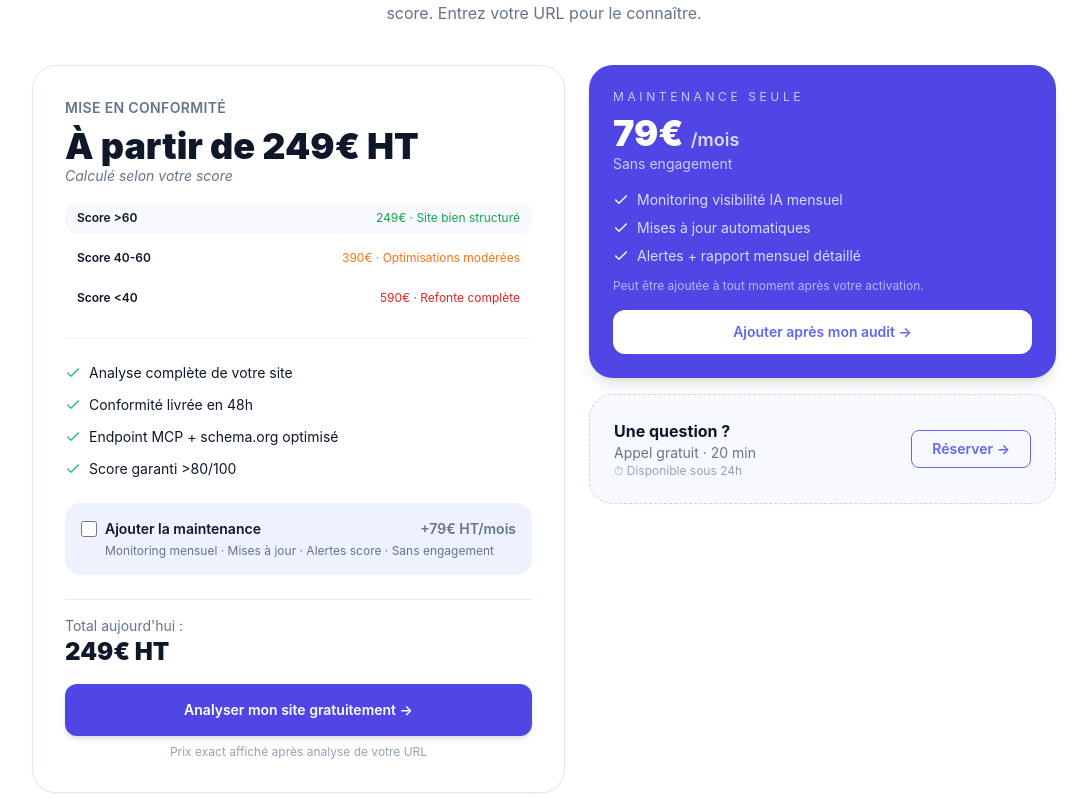
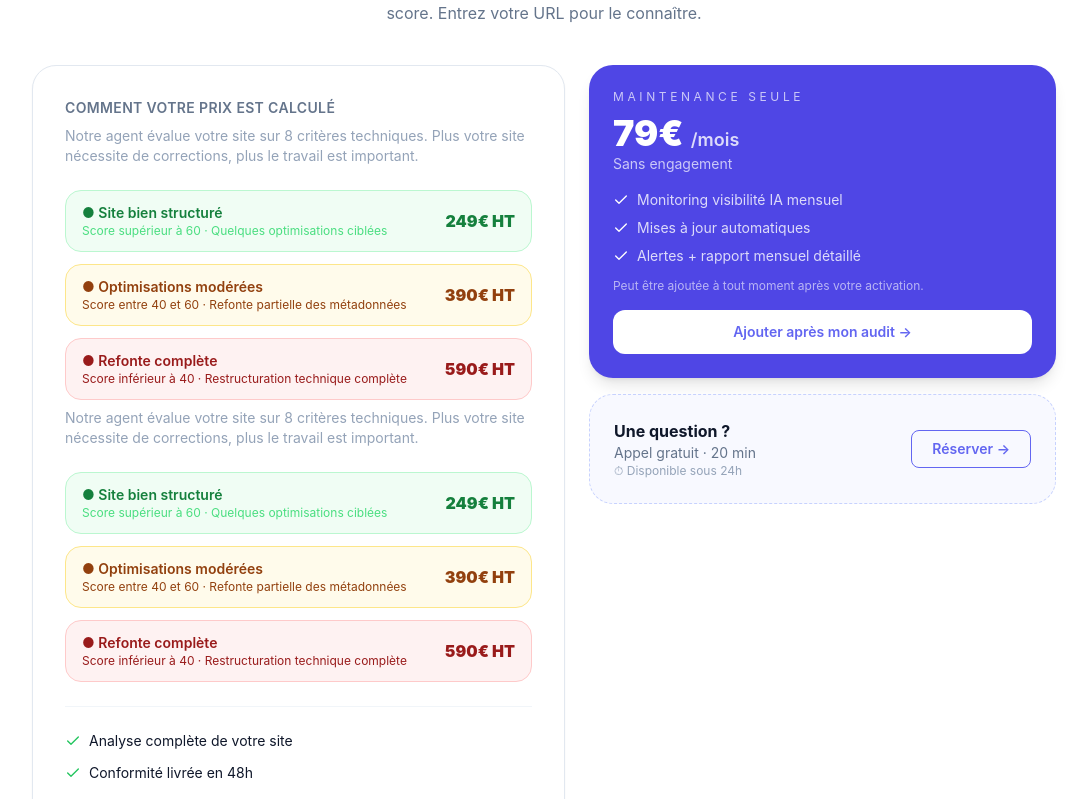
Before and after one commit to Kolkane/MCP-Audit, a Next.js app: page / in a window 1280 px wide. Shown: the part 3701-4500 px from the top of the page, without its empty margins (96-1183 px from the left). Built offline with nearby package versions, Linux system fonts and the light colour scheme; no server answers.

Commit message:
wip: pricing refactor

```diff
--- a/components/pricing-plans.tsx
+++ b/components/pricing-plans.tsx
@@ -4,11 +4,7 @@ import { useState } from "react";
 import Link from "next/link";
 import { Check } from "lucide-react";
 
-const activationOptions = [
-  { label: "Score >60", note: "Site bien structuré", price: 249, color: "text-green-600" },
-  { label: "Score 40-60", note: "Optimisations modérées", price: 390, color: "text-orange-500" },
-  { label: "Score <40", note: "Refonte complète", price: 590, color: "text-red-600" }
-];
+import { PRICE_LEVELS } from "@/lib/pricing";
 
 const maintenanceFeatures = [
   "Monitoring visibilité IA mensuel",
@@ -19,7 +15,8 @@ const maintenanceFeatures = [
 export function PricingPlans({ calendlyUrl }: { calendlyUrl: string }) {
   const [selectedIndex, setSelectedIndex] = useState(0);
   const [addMaintenance, setAddMaintenance] = useState(false);
-  const activation = activationOptions[selectedIndex];
+  const [analysis, setAnalysis] = useState<{ price: number; label: string; auditId: string } | null>(null);
+  const activation = analysis ? { price: analysis.price, label: analysis.label } : PRICE_LEVELS[selectedIndex];
 
   const handleScroll = () => {
     const hero = document.querySelector("#hero");
@@ -29,23 +26,68 @@ export function PricingPlans({ calendlyUrl }: { calendlyUrl: string }) {
   return (
     <div className="mx-auto mt-10 flex flex-col gap-6 md:max-w-5xl md:flex-row">
       <div className="flex-1 rounded-3xl border border-[#E2E8F0] bg-white p-8 shadow-sm">
-        <div className="text-sm font-semibold uppercase tracking-wide text-slate">Mise en conformité</div>
-        <h3 className="mt-2 text-4xl font-black text-night">À partir de {activation.price}€ HT</h3>
-        <p className="text-sm italic text-slate">Calculé selon votre score</p>
-        <div className="mt-4 space-y-2 text-xs text-[#94A3B8]">
-          {activationOptions.map((option, idx) => (
-            <button
-              key={option.label}
-              onClick={() => setSelectedIndex(idx)}
-              className={`flex w-full items-center justify-between rounded-xl px-3 py-2 text-left transition ${
-                idx === selectedIndex ? "bg-[#F8F9FF]" : "bg-transparent"
-              }`}
-            >
-              <span className="font-semibold text-night">{option.label}</span>
-              <span className={`${option.color}`}>{option.price}€ · {option.note}</span>
-            </button>
-          ))}
+        <div className="text-sm font-semibold uppercase tracking-wide text-slate">Comment votre prix est calculé</div>
+        {!analysis && (
+          <>
+            <p className="mt-2 text-sm text-[#94A3B8]">
+              Notre agent évalue votre site sur 8 critères techniques. Plus votre site nécessite de corrections, plus le travail est important.
+            </p>
+            <div className="mt-6 space-y-3">
+              <div className="flex items-center justify-between rounded-2xl border border-[#BBF7D0] bg-[#F0FDF4] px-4 py-3 text-sm">
+                <div>
+                  <p className="font-semibold text-[#15803D]">● Site bien structuré</p>
+                  <p className="text-xs text-[#4ADE80]">Score supérieur à 60 · Quelques optimisations ciblées</p>
+                </div>
+                <span className="text-base font-black text-[#15803D]">249€ HT</span>
+              </div>
+              <div className="flex items-center justify-between rounded-2xl border border-[#FDE68A] bg-[#FFFBEB] px-4 py-3 text-sm">
+                <div>
+                  <p className="font-semibold text-[#92400E]">● Optimisations modérées</p>
+                  <p className="text-xs text-[#92400E]">Score entre 40 et 60 · Refonte partielle des métadonnées</p>
+                </div>
+                <span className="text-base font-black text-[#92400E]">390€ HT</span>
+              </div>
+              <div className="flex items-center justify-between rounded-2xl border border-[#FECACA] bg-[#FEF2F2] px-4 py-3 text-sm">
+                <div>
+                  <p className="font-semibold text-[#991B1B]">● Refonte complète</p>
+                  <p className="text-xs text-[#991B1B]">Score inférieur à 40 · Restructuration technique complète</p>
+                </div>
+                <span className="text-base font-black text-[#991B1B]">590€ HT</span>
+              </div>
+            </div>
+          </>
+        )}        <p className="mt-2 text-sm text-[#94A3B8]">
+          Notre agent évalue votre site sur 8 critères techniques. Plus votre site nécessite de corrections, plus le travail est important.
+        </p>
+        <div className="mt-6 space-y-3">
+          <div className="flex items-center justify-between rounded-2xl border border-[#BBF7D0] bg-[#F0FDF4] px-4 py-3 text-sm">
+            <div>
+              <p className="font-semibold text-[#15803D]">● Site bien structuré</p>
+              <p className="text-xs text-[#4ADE80]">Score supérieur à 60 · Quelques optimisations ciblées</p>
+            </div>
+            <span className="text-base font-black text-[#15803D]">249€ HT</span>
+          </div>
+          <div className="flex items-center justify-between rounded-2xl border border-[#FDE68A] bg-[#FFFBEB] px-4 py-3 text-sm">
+            <div>
+              <p className="font-semibold text-[#92400E]">● Optimisations modérées</p>
+              <p className="text-xs text-[#92400E]">Score entre 40 et 60 · Refonte partielle des métadonnées</p>
+            </div>
+            <span className="text-base font-black text-[#92400E]">390€ HT</span>
+          </div>
+          <div className="flex items-center justify-between rounded-2xl border border-[#FECACA] bg-[#FEF2F2] px-4 py-3 text-sm">
+            <div>
+              <p className="font-semibold text-[#991B1B]">● Refonte complète</p>
+              <p className="text-xs text-[#991B1B]">Score inférieur à 40 · Restructuration technique complète</p>
+            </div>
+            <span className="text-base font-black text-[#991B1B]">590€ HT</span>
+          </div>
         </div>
+        {analysis && (
+          <div className={`mt-6 rounded-2xl border px-4 py-4 text-sm ${analysis.price <= 249 ? "bg-[#F0FDF4] border-[#BBF7D0] text-[#15803D]" : analysis.price <= 390 ? "bg-[#FFFBEB] border-[#FDE68A] text-[#92400E]" : "bg-[#FEF2F2] border-[#FECACA] text-[#991B1B]"}`}>
+            <p className="text-sm font-semibold">Votre score : {analysis.label}</p>
+            <p className="text-xs text-night/70">Analyse personnalisée basée sur vos données.</p>
+          </div>
+        )}
         <div className="my-6 h-px w-full bg-[#F1F5F9]" />
         <ul className="space-y-3 text-sm text-night">
           {["Analyse complète de votre site", "Conformité livrée en 48h", "Endpoint MCP + schema.org optimisé", "Score garanti >80/100"].map(
@@ -73,29 +115,15 @@ export function PricingPlans({ calendlyUrl }: { calendlyUrl: string }) {
           </label>
           <p className="mt-1 ml-6 text-xs text-slate">Monitoring mensuel · Mises à jour · Alertes score · Sans engagement</p>
         </div>
-        <div className="mt-6 border-t border-indigo-100 pt-4 text-sm text-slate">
-          {!addMaintenance ? (
-            <>
-              <p>Total aujourd'hui :</p>
-              <p className="text-2xl font-black text-night">{activation.price}€ HT</p>
-            </>
-          ) : (
-            <>
-              <p>Aujourd'hui :</p>
-              <p className="text-2xl font-black text-night">{activation.price}€ HT</p>
-              <p className="text-sm font-semibold text-accent">Puis 79€ HT/mois</p>
-              <p className="text-xs text-[#94A3B8]">Sans engagement — résiliable en 1 clic</p>
-            </>
-          )}
-        </div>
+        {!analysis && <p className="mt-4 text-sm italic text-[#94A3B8]">Entrez votre URL pour connaître votre prix exact.</p>}
         <button
           type="button"
           onClick={handleScroll}
           className="mt-4 w-full rounded-xl bg-[#4F46E5] px-5 py-4 text-sm font-semibold text-white shadow-md transition hover:bg-[#4338CA]"
         >
-          Analyser mon site gratuitement →
+          {analysis ? `Payer ${analysis.price}€ et démarrer →` : "Analyser mon site gratuitement →"}
         </button>
-        <p className="mt-2 text-center text-xs text-[#94A3B8]">Prix exact affiché après analyse de votre URL</p>
+        {!analysis && <p className="mt-2 text-center text-xs text-[#94A3B8]">Prix calculé automatiquement · Aucune CB requise</p>}
       </div>
 
       <div className="flex flex-1 flex-col gap-4">
--- a/lib/pricing.ts
+++ b/lib/pricing.ts
@@ -1,23 +1,29 @@
 export const MAINTENANCE_PRICE = 79;
+
+export const PRICE_LEVELS = [
+  { threshold: 60, price: 249, label: "Site bien structuré", color: "green" },
+  { threshold: 40, price: 390, label: "Optimisations modérées", color: "orange" },
+  { threshold: -Infinity, price: 590, label: "Refonte complète", color: "red" }
+];
 
 export function getActivationPrice(score: number) {
   if (score > 60) {
     return {
       price: 249,
-      label: "Site simple",
+      label: "Site bien structuré",
       stripePrice: process.env.STRIPE_PRICE_SIMPLE
     };
   }
   if (score >= 40) {
     return {
       price: 390,
-      label: "Site moyen",
+      label: "Optimisations modérées",
       stripePrice: process.env.STRIPE_PRICE_MEDIUM
     };
   }
   return {
     price: 590,
-    label: "Site complexe",
+    label: "Refonte complète",
     stripePrice: process.env.STRIPE_PRICE_COMPLEX
   };
 }
```
